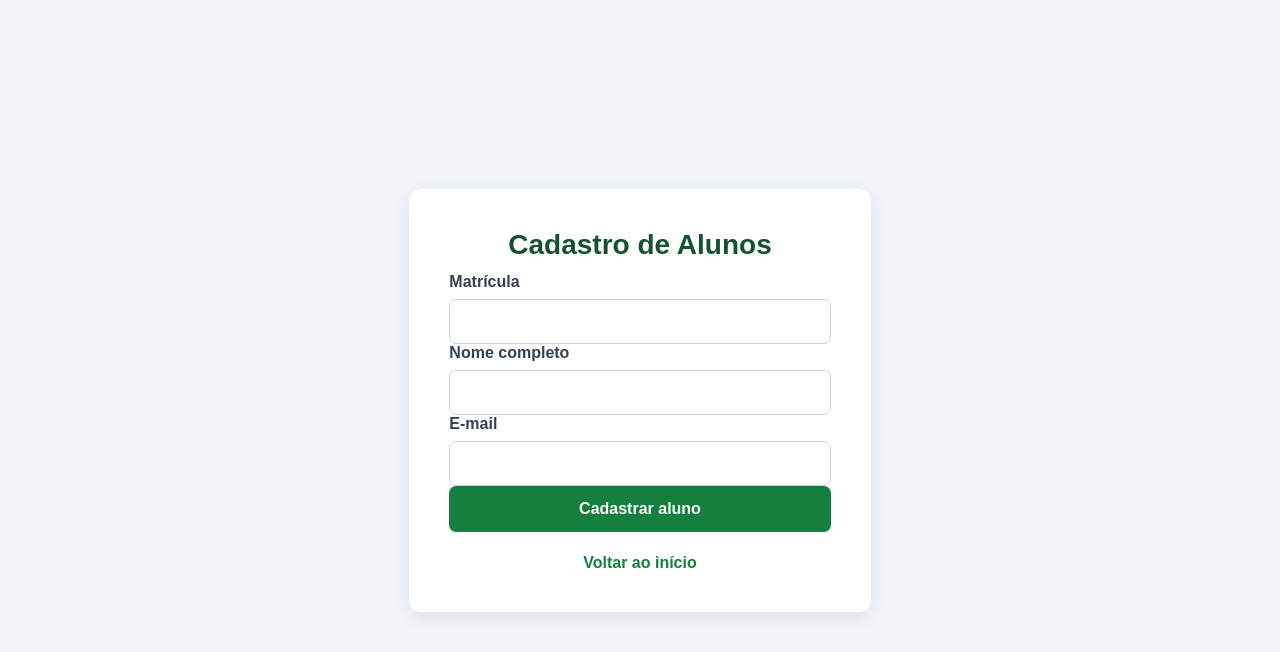
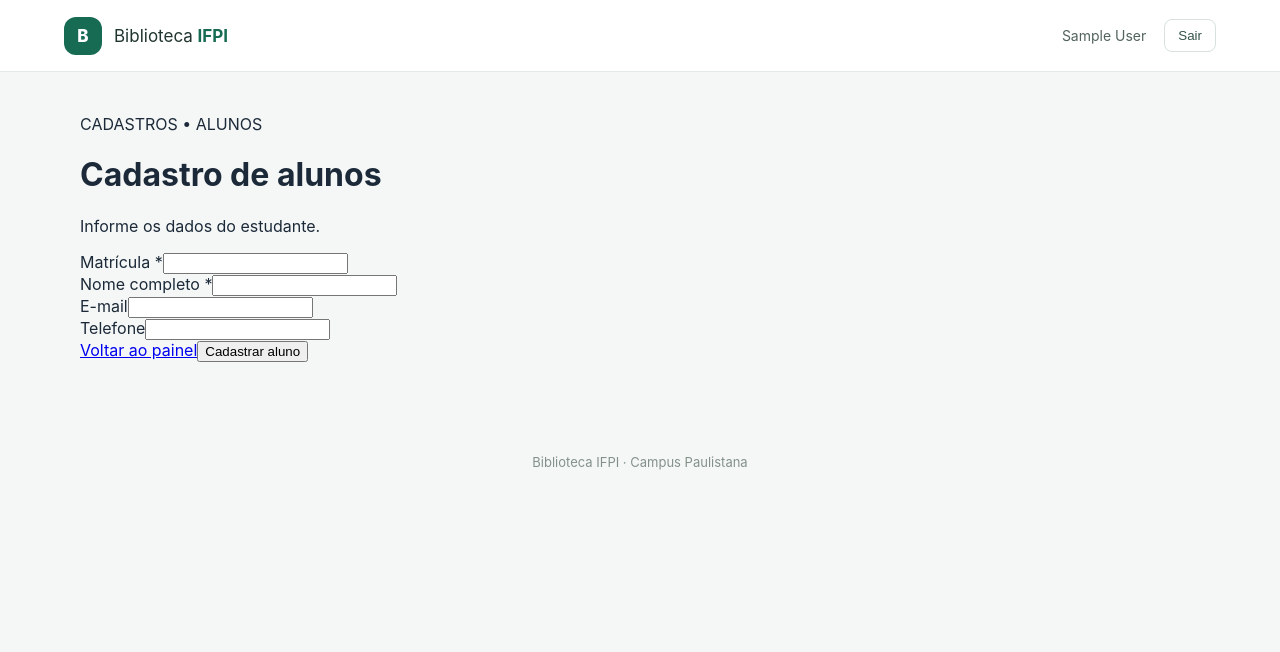
Before and after one commit to Diogohk/IFPI---BIBLIOTECA, a Flask app: page /alunos in a window 1280 px wide. Shown: the top 652 px of the page. Run offline with Flask 3, Linux system fonts and the light colour scheme; the visitor is signed in with stand-in values (Sample User, id 1).

Commit message:
Corrige templates e documenta configuração de acesso

```diff
--- a/BIBLIOTECA - PROJETO/app/templates/alunos.html
+++ b/BIBLIOTECA - PROJETO/app/templates/alunos.html
@@ -1,35 +1,5 @@
-<!DOCTYPE html>
-<html lang="pt-BR">
-<form id="formAluno"
-      action="{{ url_for('alunos.cadastrar_aluno') }}"
-      method="POST">
-
-    <input type="hidden" name="csrf_token" value="{{ csrf_token() }}">
-<head>
-    <meta charset="UTF-8">
-    <meta name="viewport" content="width=device-width, initial-scale=1.0">
-    <title>Cadastro de Alunos</title>
-    <link rel="stylesheet" href="{{ url_for('static', filename='css/forms.css') }}">
-</head>
-<body>
-    <main class="container">
-        <h1>Cadastro de Alunos</h1>
-        <form id="formAluno">
-            <label for="matricula">Matrícula</label>
-            <input type="text" id="matricula" name="matricula" required>
-
-            <label for="nome">Nome completo</label>
-            <input type="text" id="nome" name="nome" required>
-
-            <label for="email">E-mail</label>
-            <input type="email" id="email" name="email" required>
-
-            <button type="submit">Cadastrar aluno</button>
-        </form>
-
-        <a href="{{ url_for('index') }}">Voltar ao início</a>
-    </main>
-
-    <script src="{{ url_for('static', filename='js/forms.js') }}"></script>
-</body>
-</html>
+{% extends "base.html" %}
+{% block title %}Cadastro de alunos | Biblioteca IFPI{% endblock %}
+{% block content %}
+<div class="form-page"><p class="eyebrow">CADASTROS • ALUNOS</p><h1>Cadastro de alunos</h1><p>Informe os dados do estudante.</p><form class="form-card" action="{{ url_for('alunos.cadastrar_aluno') }}" method="POST"><input type="hidden" name="csrf_token" value="{{ csrf_token() }}"><div class="form-group"><label for="matricula">Matrícula *</label><input id="matricula" name="matricula" required maxlength="20"></div><div class="form-group"><label for="nome">Nome completo *</label><input id="nome" name="nome" required maxlength="150"></div><div class="form-group"><label for="email">E-mail</label><input id="email" name="email" type="email" maxlength="254"></div><div class="form-group"><label for="telefone">Telefone</label><input id="telefone" name="telefone" maxlength="20"></div><div class="form-actions"><a href="{{ url_for('dashboard.inicio') }}">Voltar ao painel</a><button type="submit">Cadastrar aluno</button></div></form></div>
+{% endblock %}
```
